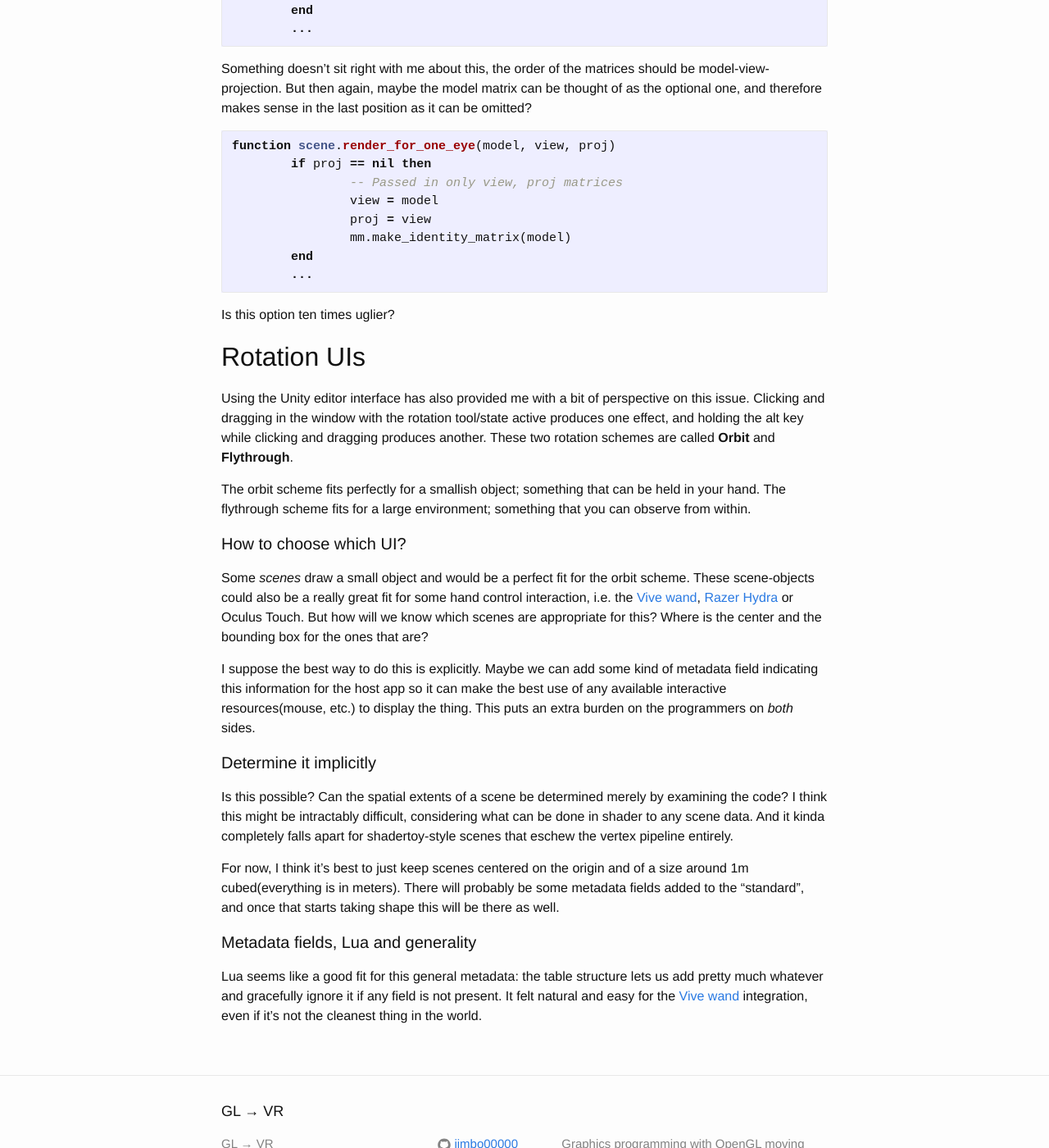
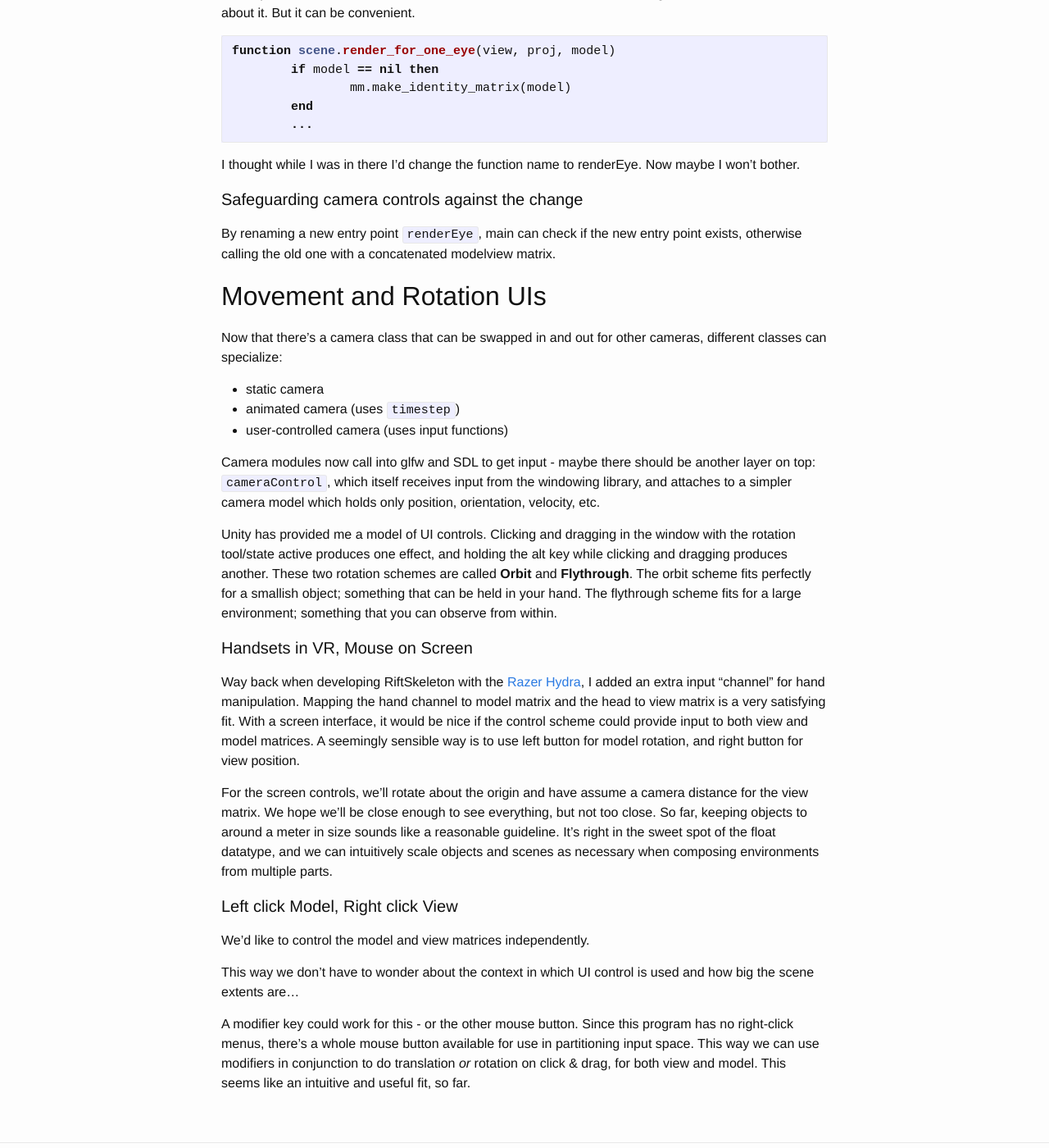
Before and after one commit to jimbo00000/jimbo00000.github.com, a Jekyll site: the page built from _posts/2016-10-23-cameras-as-matrices.markdown, in a window 1280 px wide and 1400 px high, scrolled down 1033 px. Shown: the whole window at 82% size. Built offline with Jekyll 4.4.1, drawn with Linux system fonts in a browser that asks for light colours; some of the changed text lies outside the part shown.

Commit message:
Buncha new posts, some rewrites.

```diff
--- a/_posts/2016-10-23-cameras-as-matrices.markdown
+++ b/_posts/2016-10-23-cameras-as-matrices.markdown
@@ -15,7 +15,7 @@ I adopted this strategy in all my latest projects that use LuaJIT to call into O
 [on_lua_draw]: https://bitbucket.org/jimbo00000/riftskel/src/ac4dfa51f11ca07d1e0e34dd4e44fd447d7cf630/lua/scenebridge.lua?at=master&fileviewer=file-view-default#scenebridge.lua-74
 
 
-### The Model and View matrices
+### The Modelview, Model and View matrices
 
 So the first time I tried to move my head around and examine the specular highlights on an object, it was not right. The highlights were stuck to the model! After the standard amount of flailing around [shotgun debugging][shotgun debugging], I had tried all possible permutations and discovered there was no way this approach was ever going to get it right. I needed another variable.
 
@@ -23,15 +23,23 @@ I now see that the presence of this new variable is due to the fact that the lig
 
 [shotgun debugging]: https://en.wikipedia.org/wiki/Shotgun_debugging
 
-### API Breaking change ahead
+### API Breaking change ahead?
 
-So, this means I have to break all the scene code that has been written by adding a new parameter to `render_for_one_eye`. Here's the current signature:
+So, this means I might have to break all the scene code that has been written by changing the signature of `render_for_one_eye`.
 
 ~~~lua
 function scene.render_for_one_eye(view, proj)
 ~~~
 
-Since Lua is a stack machine, we could just add the `model` parameter to the end of the list, and if it's not passed in, it will be `nil`.
+I want to add the model matrix to that parameter list
+
+~~~lua
+function scene.render_for_one_eye(view, proj, model)
+~~~
+
+
+
+Since Lua is a stack machine, the value effectively defaults to `nil`. We are free to ignore it. Some developers find the stack-based architecture to be a mistake, and something does feel kind of loose about it. But it can be convenient.
 
 
 ~~~lua
@@ -42,45 +50,42 @@ function scene.render_for_one_eye(view, proj, model)
 	...
 ~~~
 
-Something doesn't sit right with me about this, the order of the matrices should be model-view-projection. But then again, maybe the model matrix can be thought of as the optional one, and therefore makes sense in the last position as it can be omitted?
+I thought while I was in there I'd change the function name to renderEye. Now maybe I won't bother.
 
-~~~lua
-function scene.render_for_one_eye(model, view, proj)
-	if proj == nil then
-		-- Passed in only view, proj matrices
-		view = model
-		proj = view
-		mm.make_identity_matrix(model)
-	end
-	...
-~~~
+#### Safeguarding camera controls against the change
 
-Is this option ten times uglier?
+By renaming a new entry point `renderEye`, main can check if the new entry point exists, otherwise calling the old one with a concatenated modelview matrix.
 
 
-## Rotation UIs
+## Movement and Rotation UIs
 
-Using the Unity editor interface has also provided me with a bit of perspective on this issue. Clicking and dragging in the window with the rotation tool/state active produces one effect, and holding the alt key while clicking and dragging produces another. These two rotation schemes are called **Orbit** and **Flythrough**.
+Now that there's a camera class that can be swapped in and out for other cameras, different classes can specialize:
 
-The orbit scheme fits perfectly for a smallish object; something that can be held in your hand. The flythrough scheme fits for a large environment; something that you can observe from within.
+  - static camera
+  - animated camera (uses `timestep`)
+  - user-controlled camera (uses input functions)
 
+Camera modules now call into glfw and SDL to get input - maybe there should be another layer on top: `cameraControl`, which itself receives input from the windowing library, and attaches to a simpler camera model which holds only position, orientation, velocity, etc.
 
-#### How to choose which UI?
+Unity has provided me a model of UI controls. Clicking and dragging in the window with the rotation tool/state active produces one effect, and holding the alt key while clicking and dragging produces another. These two rotation schemes are called **Orbit** and **Flythrough**. The orbit scheme fits perfectly for a smallish object; something that can be held in your hand. The flythrough scheme fits for a large environment; something that you can observe from within.
 
-Some *scenes* draw a small object and would be a perfect fit for the orbit scheme. These scene-objects could also be a really great fit for some hand control interaction, i.e. the [Vive wand][ViveWand], [Razer Hydra][Hydra] or Oculus Touch. But how will we know which scenes are appropriate for this? Where is the center and the bounding box for the ones that are?
+#### Handsets in VR, Mouse on Screen
+
+Way back when developing RiftSkeleton with the [Razer Hydra][Hydra], I added an extra input "channel" for hand manipulation. Mapping the hand channel to model matrix and the head to view matrix is a very satisfying fit. With a screen interface, it would be nice if the control scheme could provide input to both view and model matrices. A seemingly sensible way is to use left button for model rotation, and right button for view position.
 
 [Hydra]: https://bitbucket.org/jimbo00000/riftskel/src/ac4dfa51f11ca07d1e0e34dd4e44fd447d7cf630/src/Scene/LuajitScene.cpp?at=master&fileviewer=file-view-default#LuajitScene.cpp-258
 
 [ViveWand]: https://bitbucket.org/jimbo00000/riftskel/src/ac4dfa51f11ca07d1e0e34dd4e44fd447d7cf630/src/Scene/LuajitScene.cpp?at=master&fileviewer=file-view-default#LuajitScene.cpp-343
 
-I suppose the best way to do this is explicitly. Maybe we can add some kind of metadata field indicating this information for the host app so it can make the best use of any available interactive resources(mouse, etc.) to display the thing. This puts an extra burden on the programmers on *both* sides.
 
-#### Determine it implicitly
 
-Is this possible? Can the spatial extents of a scene be determined merely by examining the code? I think this might be intractably difficult, considering what can be done in shader to any scene data. And it kinda completely falls apart for shadertoy-style scenes that eschew the vertex pipeline entirely.
+For the screen controls, we'll rotate about the origin and have assume a camera distance for the view matrix. We hope we'll be close enough to see everything, but not too close. So far, keeping objects to around a meter in size sounds like a reasonable guideline. It's right in the sweet spot of the float datatype, and we can intuitively scale objects and scenes as necessary when composing environments from multiple parts.
 
-For now, I think it's best to just keep scenes centered on the origin and of a size around 1m cubed(everything is in meters). There will probably be some metadata fields added to the "standard", and once that starts taking shape this will be there as well.
 
-#### Metadata fields, Lua and generality
+#### Left click Model, Right click View
 
-Lua seems like a good fit for this general metadata: the table structure lets us add pretty much whatever and gracefully ignore it if any field is not present. It felt natural and easy for the [Vive wand][ViveWand] integration, even if it's not the cleanest thing in the world.
+We'd like to control the model and view matrices independently.
+
+This way we don't have to wonder about the context in which UI control is used and how big the scene extents are...
+
+A modifier key could work for this - or the other mouse button. Since this program has no right-click menus, there's a whole mouse button available for use in partitioning input space. This way we can use modifiers in conjunction to do translation *or* rotation on click & drag, for both view and model. This seems like an intuitive and useful fit, so far.
```
Also changed, not shown: _posts/2017-1-28-what-is-an-engine.markdown (+18 -11 lines), _posts/2017-3-28-hot-loading.markdown (added, +57 -0 lines), _posts/2017-4-1-text-editor-in-vr.markdown (added, +59 -0 lines), _posts/2017-5-1-engine-terminal.markdown (added, +45 -0 lines).
